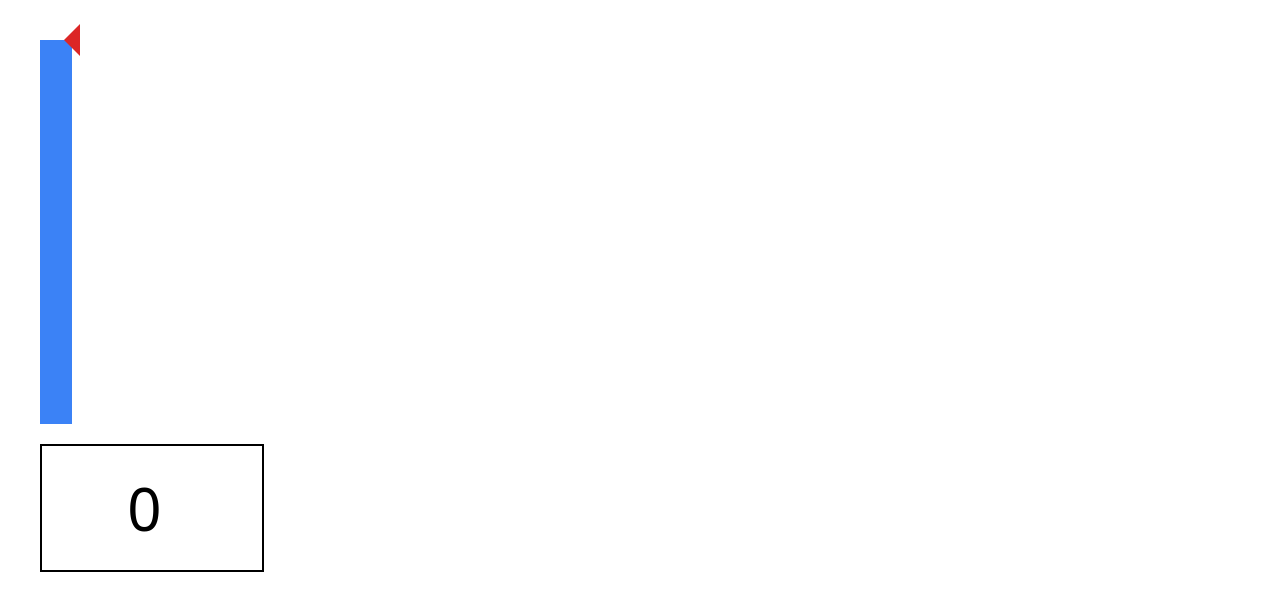
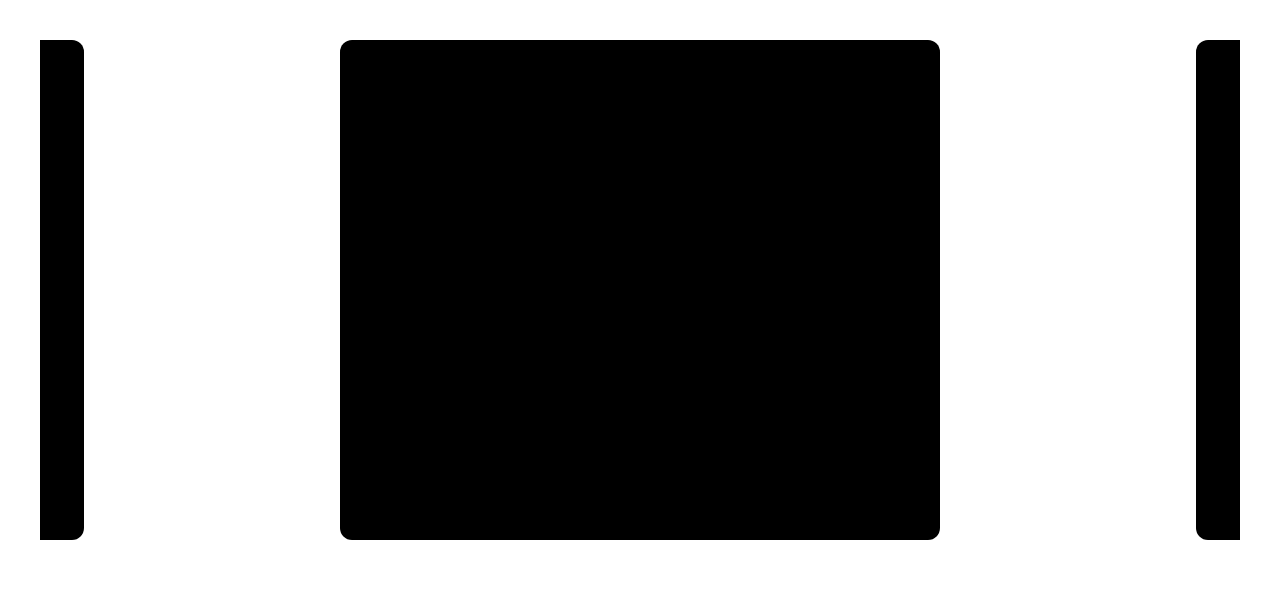
Before and after one commit to haseaki-poip/react-training, a React (Create React App) app: page / in a window 1280 px wide. Shown: the top 610 px of the page. Built offline with nearby package versions, Linux system fonts and the light colour scheme.

Commit message:
要素の均等並べ

```diff
--- a/src/App.tsx
+++ b/src/App.tsx
@@ -4,12 +4,13 @@ import Map from "./components/Map";
 import Predict from "./components/Predict";
 import Parent from "./components/UseCallback";
 import Bar from "./lib/Bar";
+import Slider from "./lib/Slider";
 
 const App = () => {
   return (
     <div className="App">
       <div className="m-10">
-        <Bar></Bar>
+        <Slider></Slider>
       </div>
     </div>
   );
--- /dev/null
+++ b/src/lib/Slider/index.tsx
@@ -0,0 +1,14 @@
+const Slider = () => {
+  return (
+    <div className="w-full">
+      <div className="flex gap-64 justify-center items-center overflow-hidden">
+        <div className="bg-black min-w-[600px] h-[500px] rounded-xl"></div>
+        <div className="bg-black min-w-[600px] h-[500px] rounded-xl"></div>
+        <div className="bg-black min-w-[600px] h-[500px] rounded-xl"></div>
+      </div>
+      <div></div>
+    </div>
+  );
+};
+
+export default Slider;
```
